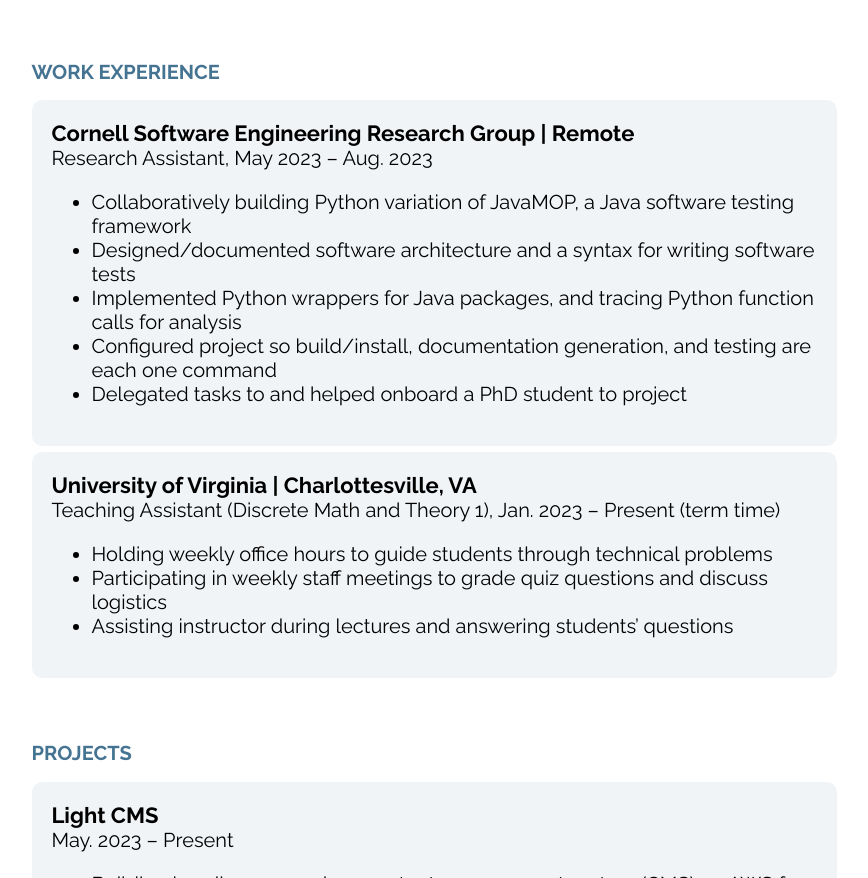
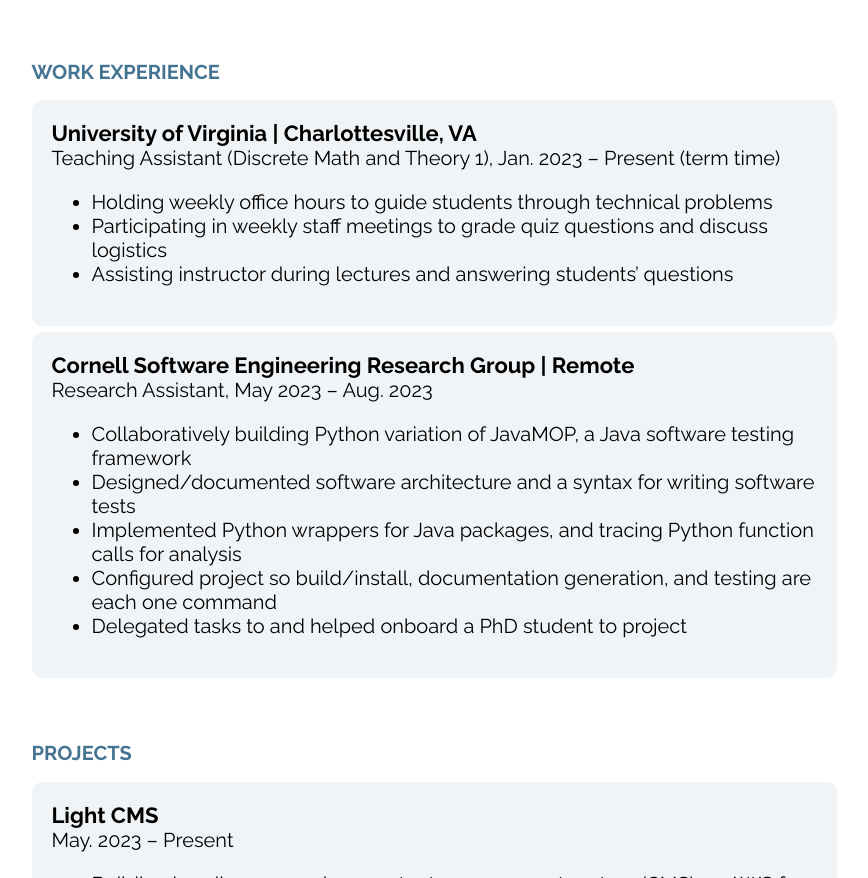
Before and after one commit to junholee6a/junholee6a.github.io, a React (Create React App) app: page / in a window 1280 px wide. Shown: the part 698-1576 px from the top of the page, without its empty margins (206-1074 px from the left). Built offline with nearby package versions, Linux system fonts and the light colour scheme.

Commit message:
Update resume

```diff
--- a/src/App.js
+++ b/src/App.js
@@ -40,6 +40,15 @@
         <section id='work-experience'>
           <h1>WORK EXPERIENCE</h1>
           <div className='block'>
+            <div className='block-heading'>University of Virginia | Charlottesville, VA</div>
+            <div>Teaching Assistant (Discrete Math and Theory 1), Jan. 2023 – Present (term time)</div>
+            <ul>
+              <li>Holding weekly office hours to guide students through technical problems</li>
+              <li>Participating in weekly staff meetings to grade quiz questions and discuss logistics</li>
+              <li>Assisting instructor during lectures and answering students’ questions</li>
+            </ul>
+          </div>
+          <div className='block'>
             <div className='block-heading'>Cornell Software Engineering Research Group | Remote</div>
             <div>Research Assistant, May 2023 – Aug. 2023</div>
             <ul>
@@ -48,15 +57,6 @@
               <li>Implemented Python wrappers for Java packages, and tracing Python function calls for analysis</li>
               <li>Configured project so build/install, documentation generation, and testing are each one command</li>
               <li>Delegated tasks to and helped onboard a PhD student to project</li>
-            </ul>
-          </div>
-          <div className='block'>
-            <div className='block-heading'>University of Virginia | Charlottesville, VA</div>
-            <div>Teaching Assistant (Discrete Math and Theory 1), Jan. 2023 – Present (term time)</div>
-            <ul>
-              <li>Holding weekly office hours to guide students through technical problems</li>
-              <li>Participating in weekly staff meetings to grade quiz questions and discuss logistics</li>
-              <li>Assisting instructor during lectures and answering students’ questions</li>
             </ul>
           </div>
         </section>
```
Also changed, not shown: 1 other file (tests, documents, lock files or other folders).
